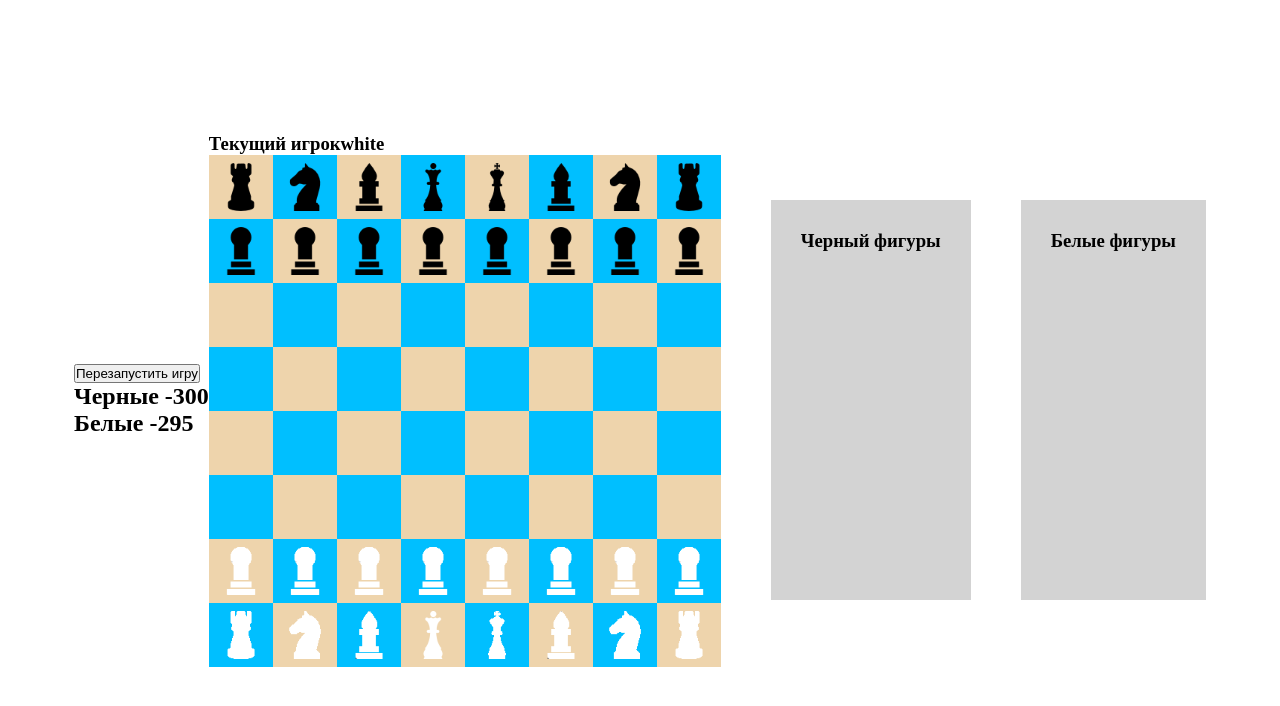
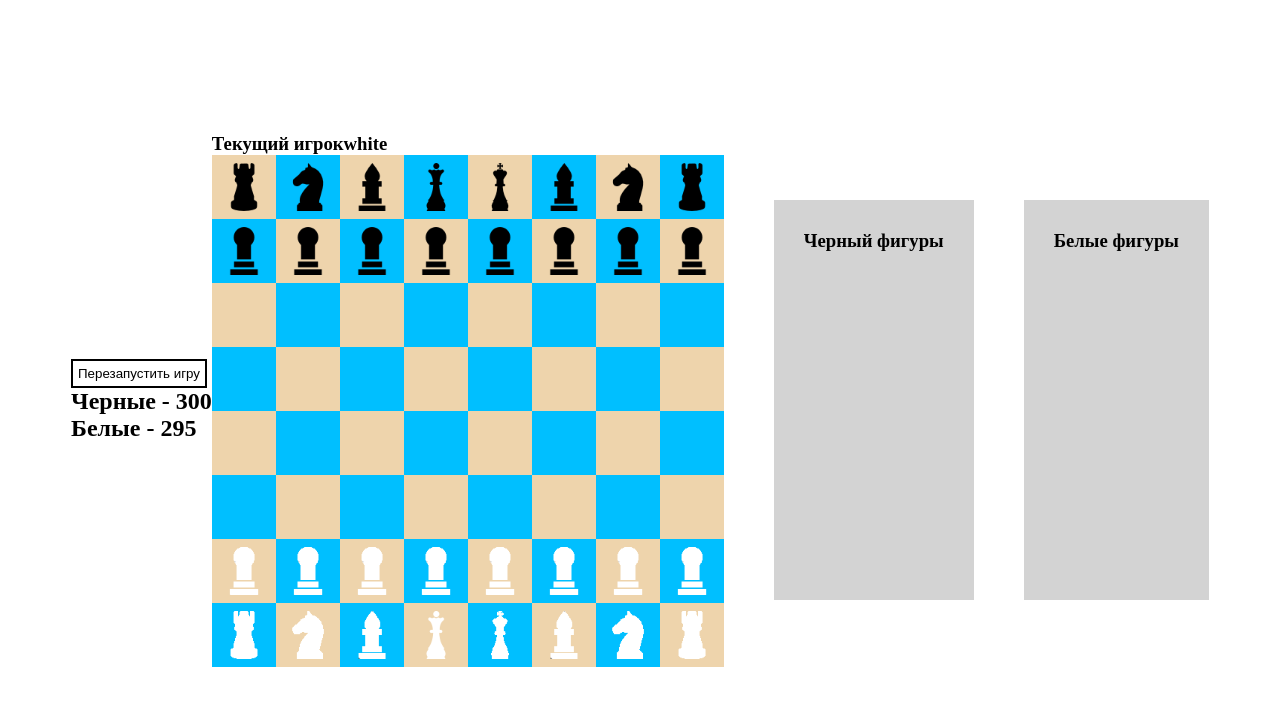
Before and after one commit to ex1one/Chess, a React app: page / in a window 1280 px wide. Shown: the top 706 px of the page. Built offline with nearby package versions, Linux system fonts and the light colour scheme.

Commit message:
Created a modal with the logic of a losing player

```diff
--- a/src/App.tsx
+++ b/src/App.tsx
@@ -2,7 +2,7 @@ import React, { useEffect, useState } from 'react';
 import BoardComponent from './components/Board/BoardComponent';
 import Board from './models/Board';
 import './styles/index.scss';
-import { Player } from './models/Player';
+import Player from './models/Player';
 import Colors from './models/Colors';
 import LostFigures from './components/LostFigures/LostFigures';
 import Timer from './components/Timer/Timer';
--- a/src/components/Board/BoardComponent.tsx
+++ b/src/components/Board/BoardComponent.tsx
@@ -2,7 +2,7 @@ import React, { FC, useEffect, useState } from 'react';
 import CellComponent from '../Cell/CellComponent';
 import Board from '../../models/Board';
 import Cell from '../../models/Cell';
-import { Player } from '../../models/Player';
+import Player from '../../models/Player';
 
 interface IBoardComponentProps {
   board: Board;
--- a/src/components/Cell/CellComponent.tsx
+++ b/src/components/Cell/CellComponent.tsx
@@ -1,6 +1,6 @@
 import React, { FC, SetStateAction } from 'react';
 import Cell from '../../models/Cell';
-import { Player } from '../../models/Player';
+import Player from '../../models/Player';
 
 interface ICellComponentProps {
   cell: Cell;
--- /dev/null
+++ b/src/components/Modal/Modal.tsx
@@ -0,0 +1,29 @@
+import React, { FC, SetStateAction } from 'react';
+import styles from './modal.module.scss';
+import Colors from '../../models/Colors';
+
+interface IModalProps {
+  color: Colors
+  setOpen: React.Dispatch<SetStateAction<boolean>>
+}
+
+const Modal: FC <IModalProps> = ({ color, setOpen }) => {
+  const handleChange = (event: React.MouseEvent<HTMLDivElement>) => {
+    setOpen((prevState) => !prevState);
+  };
+
+  return (
+    <div className={styles.modal} onClick={handleChange}>
+      <div className={styles.modalContent} onClick={(event) => event.stopPropagation()}>
+        <h2>Игра окончена</h2>
+        <h2>
+          Проиграли
+          {' '}
+          {color}
+        </h2>
+      </div>
+    </div>
+  );
+};
+
+export default Modal;
--- /dev/null
+++ b/src/components/Modal/modal.module.scss
@@ -0,0 +1,18 @@
+.modal {
+  height: 100vh;
+  width: 100vw;
+  background-color: rgba(0, 0, 0, 0.4);
+  position: fixed;
+  top: 0;
+  left: 0;
+  align-items: center;
+  display: flex;
+  justify-content: center;
+  z-index: 1005;
+
+  .modalContent{
+    padding: 20px;
+    border-radius: 12px;
+    background-color: #fff;
+  }
+}
--- a/src/components/Timer/Timer.tsx
+++ b/src/components/Timer/Timer.tsx
@@ -1,8 +1,10 @@
 import React, {
   FC, useEffect, useRef, useState,
 } from 'react';
-import { Player } from '../../models/Player';
+import Player from '../../models/Player';
 import Colors from '../../models/Colors';
+import Modal from '../Modal/Modal';
+import styles from './timer.module.scss';
 
 interface ITimerProps {
   currentPlayer: Player | null;
@@ -10,9 +12,10 @@ interface ITimerProps {
 }
 
 const Timer: FC <ITimerProps> = ({ currentPlayer, restart }) => {
-  const [blackTime, setBlackTime] = useState(300);
-  const [whiteTime, setWhiteTime] = useState(300);
-  const timer = useRef<null | ReturnType<typeof setInterval>>(null);
+  const [blackTime, setBlackTime] = useState<number>(300);
+  const [whiteTime, setWhiteTime] = useState<number>(300);
+  const timer = useRef<NodeJS.Timeout | null>(null);
+  const [open, setOpen] = useState<boolean>(false);
 
   const decrementBlackPlayer = () => {
     setBlackTime((prev) => prev - 1);
@@ -33,6 +36,7 @@ const Timer: FC <ITimerProps> = ({ currentPlayer, restart }) => {
   const handleRestart = () => {
     setWhiteTime(300);
     setBlackTime(300);
+    startTimer();
     restart();
   };
 
@@ -40,20 +44,25 @@ const Timer: FC <ITimerProps> = ({ currentPlayer, restart }) => {
     startTimer();
   }, [currentPlayer]);
 
+  useEffect(() => {
+    if ((whiteTime === 0 || blackTime === 0) && timer.current) {
+      setOpen((prevState) => !prevState);
+      clearInterval(timer.current);
+    }
+  }, [whiteTime, blackTime]);
+
   return (
     <div>
-      <button
-        onClick={handleRestart}
-        type="submit"
-      >
-        Перезапустить игру
-      </button>
+      {open && currentPlayer && <Modal color={currentPlayer.color} setOpen={setOpen} />}
+      <button className={styles.button} onClick={handleRestart} type="submit">Перезапустить игру</button>
       <h2>
         Черные -
+        {' '}
         {blackTime}
       </h2>
       <h2>
         Белые -
+        {' '}
         {whiteTime}
       </h2>
     </div>
--- /dev/null
+++ b/src/components/Timer/timer.module.scss
@@ -0,0 +1,11 @@
+.button {
+  background-color: #fff;
+  padding: 5px;
+  border: 2px solid #000;
+  cursor: pointer;
+
+  &:hover{
+    color: #fff;
+    background-color: #000;
+  }
+}
--- a/src/models/Player.ts
+++ b/src/models/Player.ts
@@ -1,9 +1,11 @@
 import Colors from './Colors';
 
-export class Player {
+class Player {
   color: Colors;
 
   constructor(color: Colors) {
     this.color = color;
   }
 }
+
+export default Player;
--- a/src/models/figures/King.ts
+++ b/src/models/figures/King.ts
@@ -13,7 +13,6 @@ class King extends Figure {
 
   canMove(target: Cell): boolean {
     if (!super.canMove(target)) return false;
-
     return Math.abs(target.x - this.cell.x) <= 1 && Math.abs(target.y - this.cell.y) <= 1;
   }
 }
```
